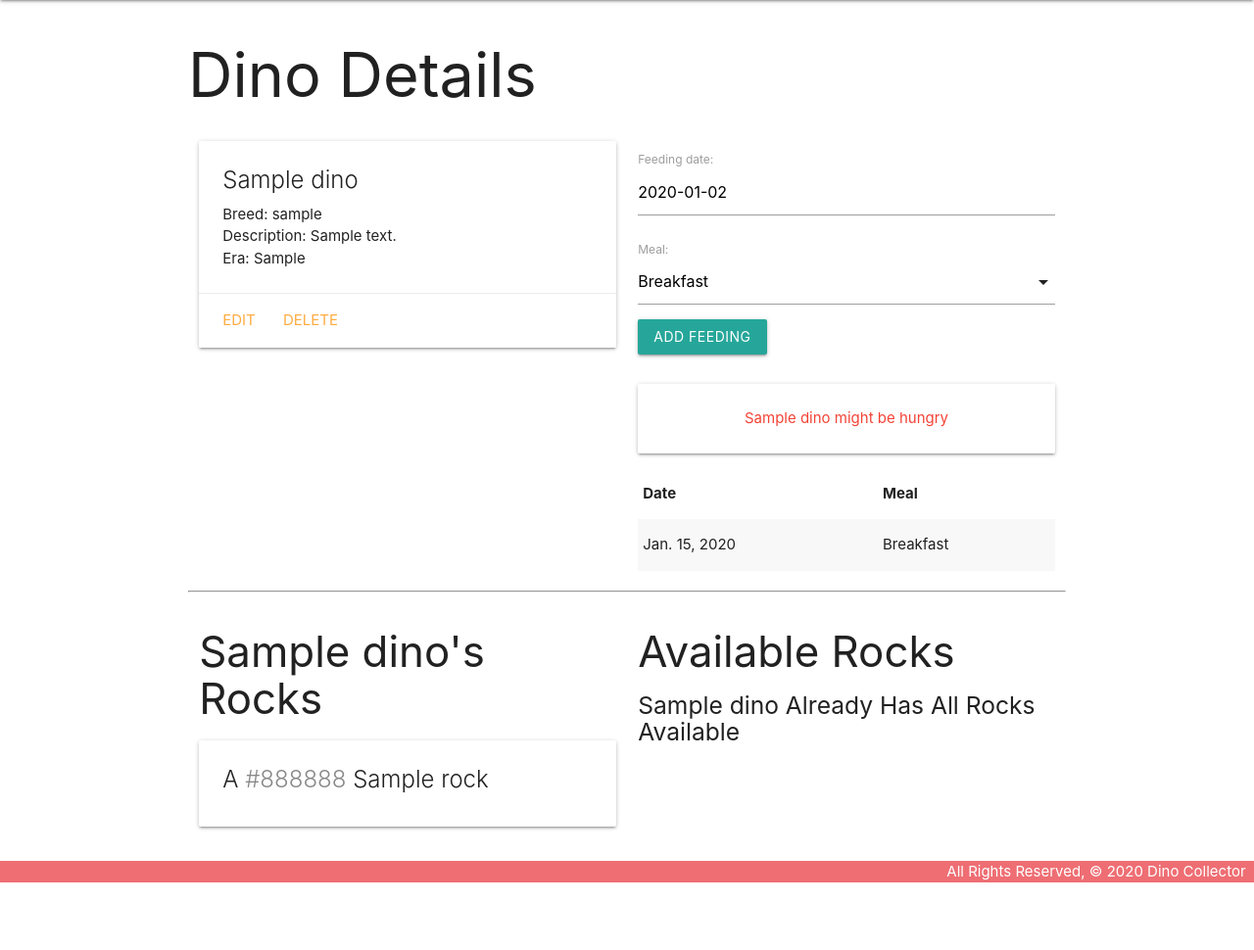
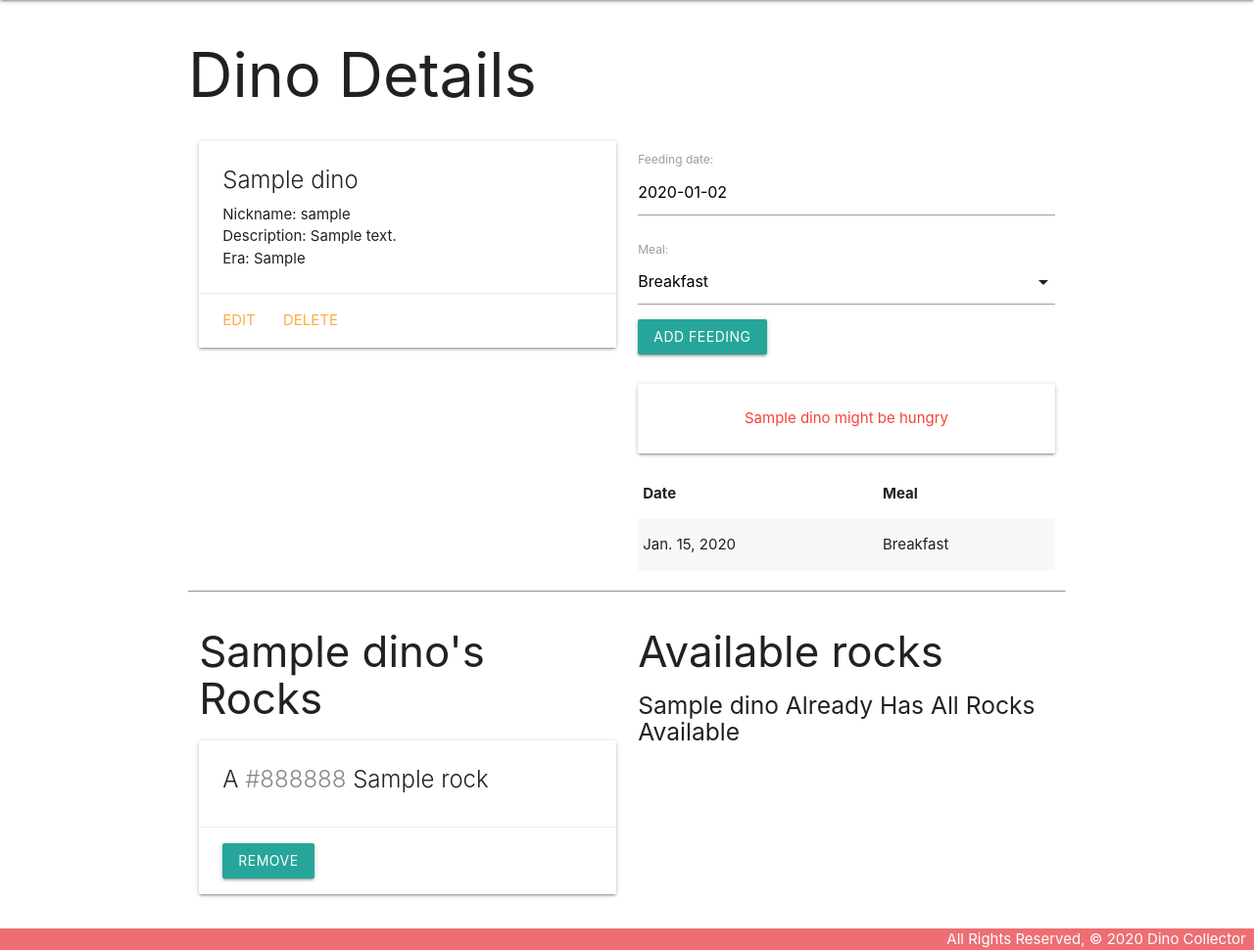
Before and after one commit to dnocentini/dinocollector, a Django app: page /dinos/1/ in a window 1280 px wide. Shown: the part 64-1034 px from the top of the page at 98% size. Before the commit the page ends 965 px from the top, so only its background shows below. Run offline with Django 3.2, Linux system fonts and the light colour scheme; tables that the repository leaves empty hold one stand-in row (values such as "Sample post").

Commit message:
create unassoc_rock view, route and update detail view to be able to remove a rock from a dino

```diff
--- a/main_app/templates/dinos/detail.html
+++ b/main_app/templates/dinos/detail.html
@@ -8,7 +8,7 @@
     <div class="card">
       <div class="card-content">
         <span class="card-title">{{ dino.name }}</span>
-        <p>Breed: {{ dino.nickname }}</p>
+        <p>Nickname: {{ dino.nickname }}</p>
         <p>Description: {{ dino.description }}</p>
         <p>Era: {{ dino.era }}</p>
       </div>
@@ -32,10 +32,7 @@
     {% endif %}
     <table class="striped">
       <thead>
-        <tr>
-          <th>Date</th>
-          <th>Meal</th>
-        </tr>
+        <tr><th>Date</th><th>Meal</th></tr>
       </thead>
       <tbody>
         {% for feeding in dino.feeding_set.all %}
@@ -50,7 +47,6 @@
 </div>
 
 <hr>
-
 <div class="row">
   <div class="col s6">
     <h3>{{ dino.name }}'s Rocks</h3>
@@ -62,6 +58,12 @@
               A <span style="color: {{ rock.color }}">{{ rock.color }}</span> {{ rock.name }}
             </span>
           </div>
+          <div class="card-action">
+            <form action="{% url 'unassoc_rock' dino.id rock.id %}" method="post">
+                {% csrf_token %}
+              <button type="submit" class="btn">Remove</button>
+            </form>
+          </div>
         </div>
       {% endfor %}
     {% else %}
@@ -69,7 +71,7 @@
     {% endif %}
   </div>
   <div class="col s6">
-      <h3>Available Rocks</h3>
+    <h3>Available rocks</h3>
     {% if rocks.count %}
       {% for rock in rocks.all %}
         <div class="card">
@@ -100,9 +102,7 @@
     setDefaultDate: true,
     autoClose: true
   });
-
   var selectEl = document.getElementById('id_meal');
   M.FormSelect.init(selectEl);
 </script>
-
 {% endblock %}
--- a/main_app/urls.py
+++ b/main_app/urls.py
@@ -11,6 +11,7 @@ urlpatterns = [
     path('dinos/<int:pk>/delete/', views.DinoDelete.as_view(), name='dinos_delete'),
     path('dinos/<int:dino_id>/add_feeding/', views.add_feeding, name='add_feeding'),
     path('dinos/<int:dino_id>/assoc_rock/<int:rock_id>/', views.assoc_rock, name='assoc_rock'),
+    path('dinos/<int:dino_id>/unassoc_rock/<int:rock_id>/', views.unassoc_rock, name='unassoc_rock'),
     path('rocks/', views.RockList.as_view(), name='rocks_index'),
     path('rocks/<int:pk>/', views.RockDetail.as_view(), name='rocks_detail'),
     path('rocks/create/', views.RockCreate.as_view(), name='rocks_create'),
--- a/main_app/views.py
+++ b/main_app/views.py
@@ -68,3 +68,7 @@ class RockDelete(DeleteView):
 def assoc_rock(request, dino_id, rock_id):
     Dino.objects.get(id=dino_id).rocks.add(rock_id)
     return redirect('detail', dino_id=dino_id)
+
+def unassoc_rock(request, dino_id, rock_id):
+    Dino.objects.get(id=dino_id).rocks.remove(rock_id)
+    return redirect('detail', dino_id=dino_id)
```
Lines whose indentation alone changed are shown as unchanged.
